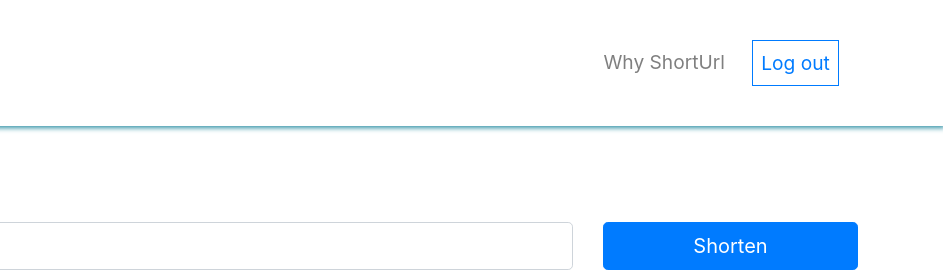
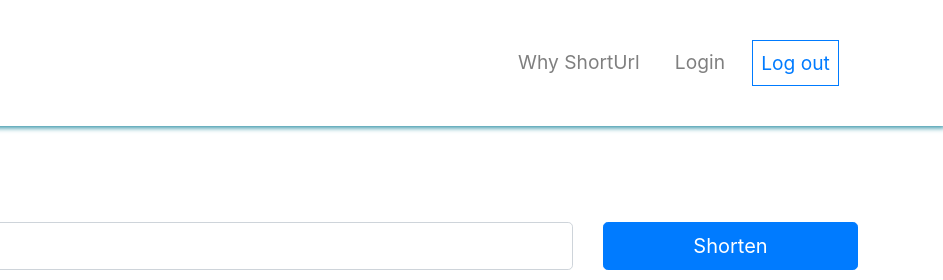
Before and after one commit to muthuramakrishnan/Url-Shortener-Frontend, a plain HTML site: page Dashboard.html in a window 1280 px wide. Shown: the top 280 px of the page, 337-1280 px from the left. Drawn offline with nearby package versions, Linux system fonts and the light colour scheme; no server answers.

Commit message:
Update Dashboard.html

```diff
--- a/Dashboard.html
+++ b/Dashboard.html
@@ -33,6 +33,9 @@
                 <ul class="navbar-nav ml-auto">
                     <li class="nav-item">
                         <a href="index.html" class="nav-link">Why ShortUrl</a>
+                    </li>
+                    <li class="nav-item">
+                        <a href="login.html" class="nav-link">Login</a>
                     </li>
                     <li class="nav-item">
                         <a id="logoutButton" href='#' class="nav-link text-primary border border-primary">Log out</a>
```
